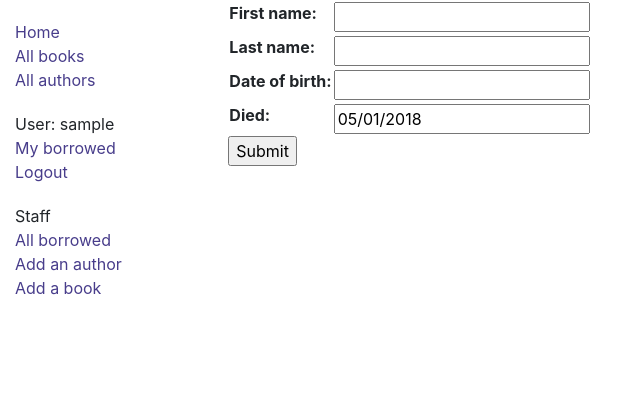
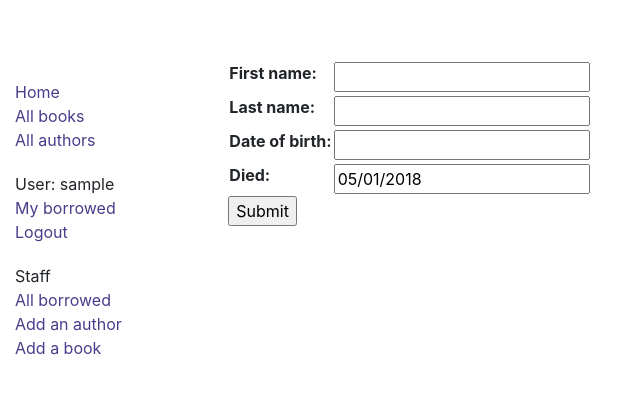
Before and after one commit to cx201910/django_local_library, a Django app: page /catalog/author/create/ in a window 1280 px wide. Shown: the top 394 px of the page, without its empty margins (0-640 px from the left). Run offline with Django 3.2, Linux system fonts and the light colour scheme; the visitor is signed in with stand-in values (Sample User, id 1); some libraries are stand-ins or nearby versions.

Commit message:
Update css style

```diff
--- a/catalog/static/css/styles.css
+++ b/catalog/static/css/styles.css
@@ -8,3 +8,7 @@
 .sidebar-nav li a {
 	color: DarkSlateBlue;
 }
+
+.container-fluid {
+	margin-top: 60px;
+}
```
